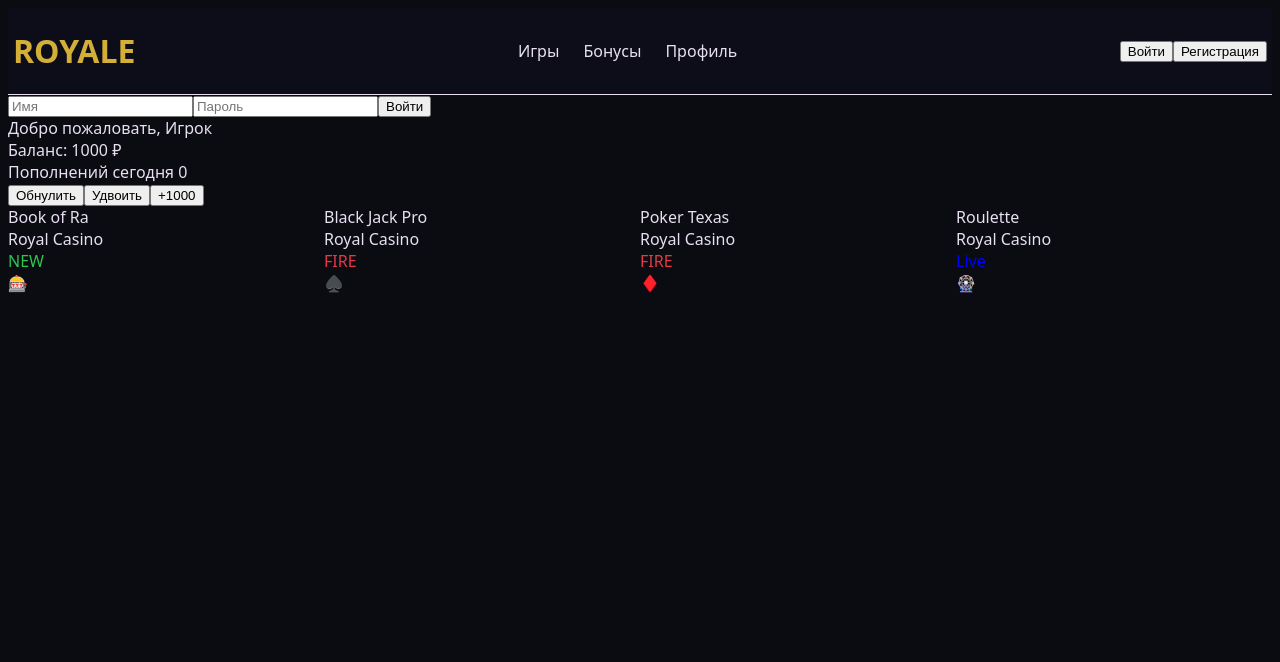
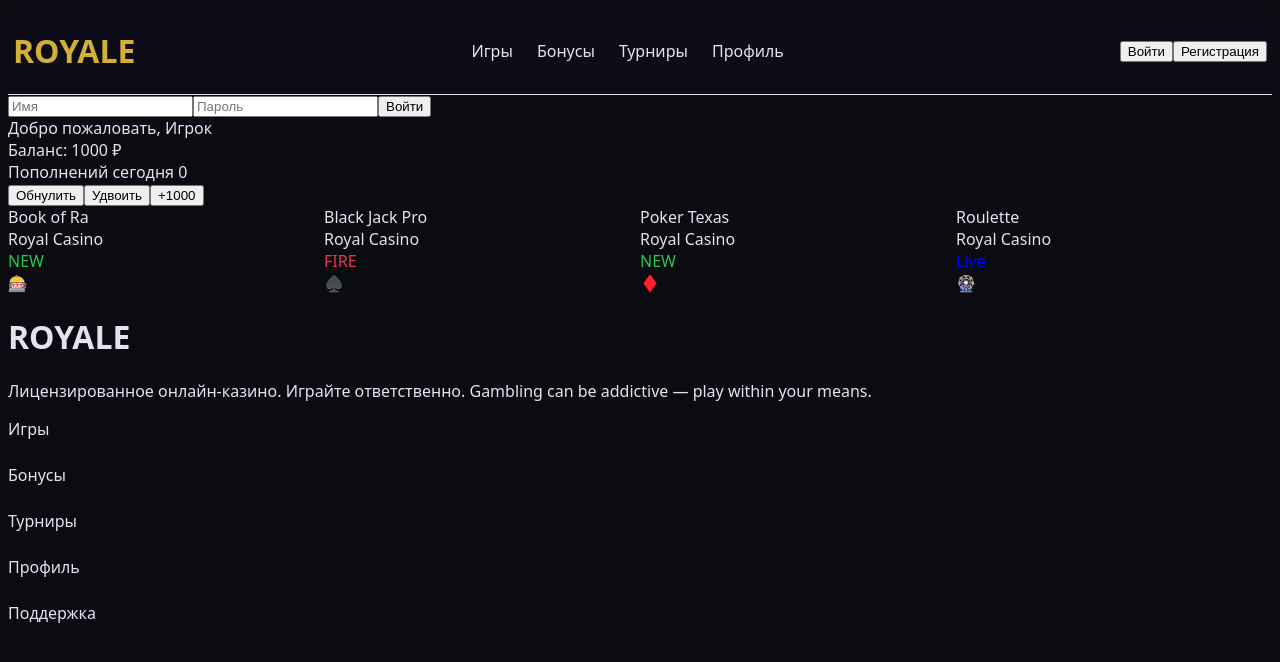
Before and after one commit to MOSCOW2015/casino, a Vue app: page / in a window 1280 px wide. Shown: the top 662 px of the page. Built offline with nearby package versions, Linux system fonts and the light colour scheme.

Commit message:
Разбиение шапки/подвала/карточек игр - на компоненты

```diff
--- a/src/App.vue
+++ b/src/App.vue
@@ -1,91 +1,32 @@
 <script setup>
+import AppHeader from './components/layout/AppHeader.vue';
+import AppFooter from './components/layout/AppFooter.vue';
+import GameCards from './components/GameCards.vue';
+import LoginForms from './components/LoginForms.vue';
 import { ref } from 'vue';
 
-// blok 1
+
 const balance = ref(1000)
 const username = ref("Игрок")
 
-// blok 2
 const refillCount = ref(0)
 
-// blok 3
+
 const isLoggedIn = ref(false)
 
-// blok 4
-const loginInput = ref('')
-const passwordInput = ref('')
-const errorMessage = ref('')
-
-function handleLogin(){
- if(!loginInput.value || !passwordInput.value){
-    errorMessage.value = 'Заполните поля'
- } else {
-    username.value = loginInput.value
+function handleLogin(name){
+    username.value = name
     isLoggedIn.value = true
-    loginInput.value = ''
-    passwordInput.value =''
-    errorMessage.value = ''
- }
 }
 
-// blok 5
-
-const games = ref([
-    {id: 1,
-    name: "Book of Ra",
-    provider: "Royal Casino",
-    badge: "NEW",
-    emoji: '🎰'},
-
-    {id: 2,
-    name: "Black Jack Pro",
-    provider: "Royal Casino",
-    badge: "FIRE",
-    emoji: '♠️'},
-
-    {id: 3,
-    name: "Poker Texas",
-    provider: "Royal Casino",
-    badge: "FIRE",
-    emoji: '♦️'},
-
-    {id: 4,
-    name: "Roulette",
-    provider: "Royal Casino",
-    badge: "Live",
-    emoji: '🎡'},
-])
 
 </script>
 
 <template>
-    <header>
-    <h1>ROYALE</h1>
-    <nav>
-      <ul>
-        <li>Игры</li>
-        <li>Бонусы</li>
-        <li>Профиль</li>
-      </ul>
-    </nav>
-    <div v-if="!isLoggedIn">
-        <button class="enterButton">Войти</button>
-        <button class="regButton">Регистрация</button>
-    </div>
-    <div v-else>
-        <div>{{ username }}</div>
-    </div>
-
-  </header>
+    <AppHeader :isLoggedIn :username/>
 
     <main>
-    <form v-if="!isLoggedIn" @submit.prevent="handleLogin">
-        <input type="text" v-model.trim="loginInput" placeholder="Имя">
-        <input type="password" v-model.trim="passwordInput" placeholder="Пароль">
-        <input type="submit" value="Войти">
-        <div>{{ errorMessage }}</div>
-    </form>
-
+        <LoginForms v-if="!isLoggedIn" @login="handleLogin"/>
         <div>Добро пожаловать, {{ username }}</div>
         <div :class="{
             'balance-high': balance > 1000,
@@ -103,64 +44,15 @@ const games = ref([
             <button @click="balance += 1000; refillCount++">+1000</button>
         </div>
 
-    <section>
-        <div v-for="game in games" :key="game.id">
-            <div>{{ game.name }}</div>
-            <div>{{ game.provider }}</div>
-            <div :class="{
-                'badge-new': game.badge === 'NEW',
-                'badge-fire': game.badge === 'FIRE',
-                'badge-live': game.badge === 'Live'
-                }">
-                {{ game.badge }}
-            </div>
+    <GameCards />
+    </main>
 
-            <div>{{ game.emoji }}</div>
-        </div>
-    </section>
-
-  </main>
+    <AppFooter />
 </template>
 
 <style scoped>
 
-header {
-  background-color: #0d0d1a;
-  display: flex;
-  justify-content: space-between;
-  align-items: center;
-  padding: 0 5px;
-  box-shadow: 0px 1px #e8e0f0;
-}
 
-nav ul {
-  display: flex;
-  gap: 24px;
-  list-style: none;
-  margin: 0;
-  padding: 0;
-}
-
-h1 {
-  color: #d4af37;
-}
-
-section {
-    display: grid;
-    grid-template-columns: repeat(4, 1fr);
-}
-
-.badge-new {
-    color: var(--green);
-}
-
-.badge-fire {
-    color: var(--red);
-}
-
-.badge-live {
-    color: rgb(0, 0, 255);
-}
 
 .badge-jackpot {
     color: var(--gold);
--- /dev/null
+++ b/src/components/GameCards.vue
@@ -0,0 +1,70 @@
+<script setup>
+import { ref } from 'vue';
+
+const games = ref([
+    {id: 1,
+    name: "Book of Ra",
+    provider: "Royal Casino",
+    badge: "NEW",
+    emoji: '🎰'},
+
+    {id: 2,
+    name: "Black Jack Pro",
+    provider: "Royal Casino",
+    badge: "FIRE",
+    emoji: '♠️'},
+
+    {id: 3,
+    name: "Poker Texas",
+    provider: "Royal Casino",
+    badge: "NEW",
+    emoji: '♦️'},
+
+    {id: 4,
+    name: "Roulette",
+    provider: "Royal Casino",
+    badge: "Live",
+    emoji: '🎡'},
+])
+</script>
+
+<template>
+        <section>
+            <div v-for="game in games" :key="game.id">
+                <div>{{ game.name }}</div>
+                <div>{{ game.provider }}</div>
+                <div :class="{
+                    'badge-new': game.badge === 'NEW',
+                    'badge-fire': game.badge === 'FIRE',
+                    'badge-live': game.badge === 'Live'
+                    }">
+                    {{ game.badge }}
+                </div>
+
+                <div>{{ game.emoji }}</div>
+            </div>
+        </section>
+</template>
+
+<style scoped>
+section {
+    display: grid;
+    grid-template-columns: repeat(4, 1fr);
+}
+
+.badge-new {
+    color: var(--green);
+}
+
+.badge-fire {
+    color: var(--red);
+}
+
+.badge-live {
+    color: rgb(0, 0, 255);
+}
+
+.badge-jackpot {
+    color: var(--gold);
+}
+</style>
--- /dev/null
+++ b/src/components/LoginForms.vue
@@ -0,0 +1,36 @@
+<script setup>
+import { ref } from 'vue'
+
+// blok 4
+const loginInput = ref('')
+const passwordInput = ref('')
+const errorMessage = ref('')
+
+const emit = defineEmits(['login'])
+
+
+function handleLogin(){
+ if(!loginInput.value || !passwordInput.value){
+    errorMessage.value = 'Заполните поля'
+ } else {
+    emit('login', loginInput.value)
+    loginInput.value = ''
+    passwordInput.value =''
+    errorMessage.value = ''
+ }
+}
+
+</script>
+
+<template>
+    <form @submit.prevent="handleLogin">
+        <input type="text" v-model.trim="loginInput" placeholder="Имя">
+        <input type="password" v-model.trim="passwordInput" placeholder="Пароль">
+        <input type="submit" value="Войти">
+        <div>{{ errorMessage }}</div>
+    </form>
+</template>
+
+<style scoped>
+
+</style>
--- /dev/null
+++ b/src/components/layout/AppFooter.vue
@@ -0,0 +1,35 @@
+<script setup>
+
+</script>
+
+<template>
+    <footer>
+        <h1>ROYALE</h1>
+        <p>Лицензированное онлайн-казино.
+            Играйте ответственно.
+            Gambling can be addictive — play within your means.
+        </p>
+
+        <nav>
+            <ul>
+                <li>Игры</li>
+                <li>Бонусы</li>
+                <li>Турниры</li>
+                <li>Профиль</li>
+                <li>Поддержка</li>
+            </ul>
+        </nav>
+    </footer>
+</template>
+
+<style scoped>
+nav ul {
+  display: flex;
+  flex-direction: column;
+  gap: 24px;
+  list-style: none;
+  margin: 0;
+  padding: 0;
+}
+
+</style>
--- /dev/null
+++ b/src/components/layout/AppHeader.vue
@@ -0,0 +1,52 @@
+<script setup>
+
+const props = defineProps({
+    isLoggedIn: Boolean,
+    username: String,
+})
+</script>
+
+<template>
+    <header>
+    <h1>ROYALE</h1>
+    <nav>
+      <ul>
+        <li>Игры</li>
+        <li>Бонусы</li>
+        <li>Турниры</li>
+        <li>Профиль</li>
+      </ul>
+    </nav>
+    <div v-if="!isLoggedIn">
+        <button class="enterButton">Войти</button>
+        <button class="regButton">Регистрация</button>
+    </div>
+    <div v-else>
+        <div>{{ username }}</div>
+    </div>
+
+  </header>
+</template>
+
+<style scoped>
+header {
+  background-color: #0d0d1a;
+  display: flex;
+  justify-content: space-between;
+  align-items: center;
+  padding: 0 5px;
+  box-shadow: 0px 1px #e8e0f0;
+}
+
+nav ul {
+  display: flex;
+  gap: 24px;
+  list-style: none;
+  margin: 0;
+  padding: 0;
+}
+
+h1 {
+  color: #d4af37;
+}
+</style>
```
Lines whose indentation alone changed are shown as unchanged.
